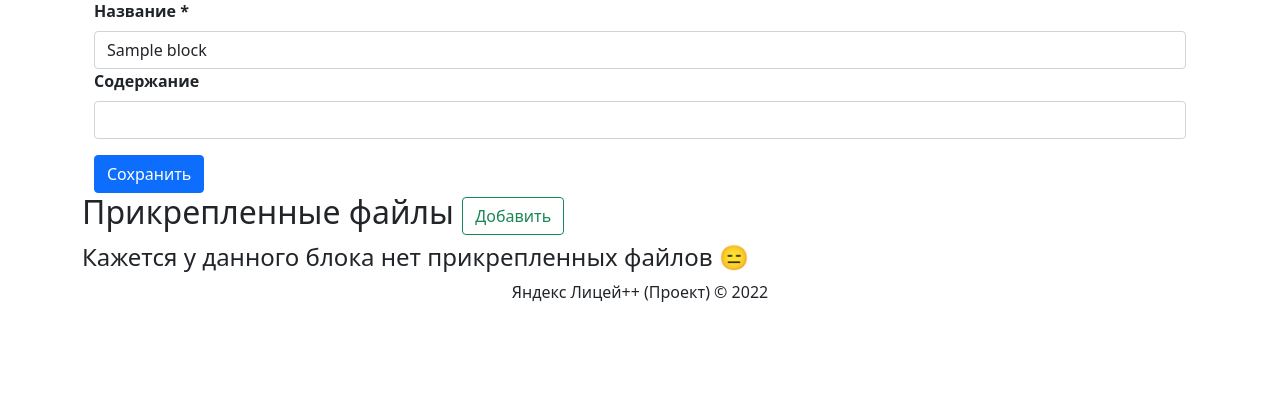
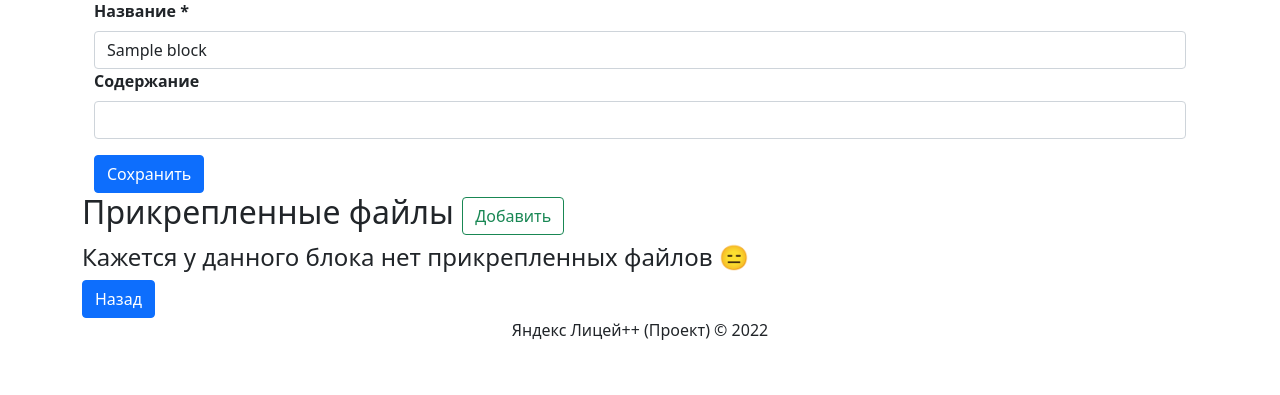
Before and after one commit to YandexLyceumPP/Resume, a Django app: page /workshop/resume/1/block/1/update/ in a window 1280 px wide. Shown: the part 159-554 px from the top of the page. Run offline with Django 3.2, Linux system fonts and the light colour scheme; a user stored in the database is signed in; tables that the repository leaves empty hold one stand-in row (values such as "Sample post").

Commit message:
add cancel button for block_update

```diff
--- a/templates/workshop/block/update.html
+++ b/templates/workshop/block/update.html
@@ -10,7 +10,7 @@
            href="{% url 'workshop:block_delete' block_id %}">Удалить</a>
     </h1>
     <h2>Основное</h2>
-    {% include 'core/include/form.html' with form=forms.base btn_text='Сохранить' %}
+    {% include 'core/include/form.html' with form=forms.base btn_text='Сохранить'%}
 
     <h2>
         Прикрепленные файлы
@@ -42,4 +42,5 @@
             <h4>Кажется у данного блока нет прикрепленных файлов 😑</h4>
         {% endfor %}
     </ul>
+    <a type="button" class="{{ cancel_button.class }}" href="{{ cancel_button.url }}">{{ cancel_button.name }}</a>
 {% endblock %}
--- a/workshop/views.py
+++ b/workshop/views.py
@@ -1,5 +1,5 @@
 from django.contrib.auth.mixins import LoginRequiredMixin
-from django.urls import reverse_lazy
+from django.urls import reverse_lazy, reverse
 from django.shortcuts import render, redirect, get_object_or_404
 from django.views import View
 from django.views.generic import UpdateView, DeleteView, DetailView
@@ -227,12 +227,17 @@ class BlockUpdateView(LoginRequiredMixin, View):
             }
         )
         file_form = FileBlockForm()
-
+        cancel_buttons={
+                "class": "btn btn-primary",
+                "url": reverse_lazy("workshop:resume_detail", args=[block.resume.id]),
+                "name": "Назад",
+            }
         context = {
             "forms": {
                 "base": base_form,
                 "file": file_form
             },
+            "cancel_button": cancel_buttons,
             "files": files,
             "block_id": block.id
         }
```
